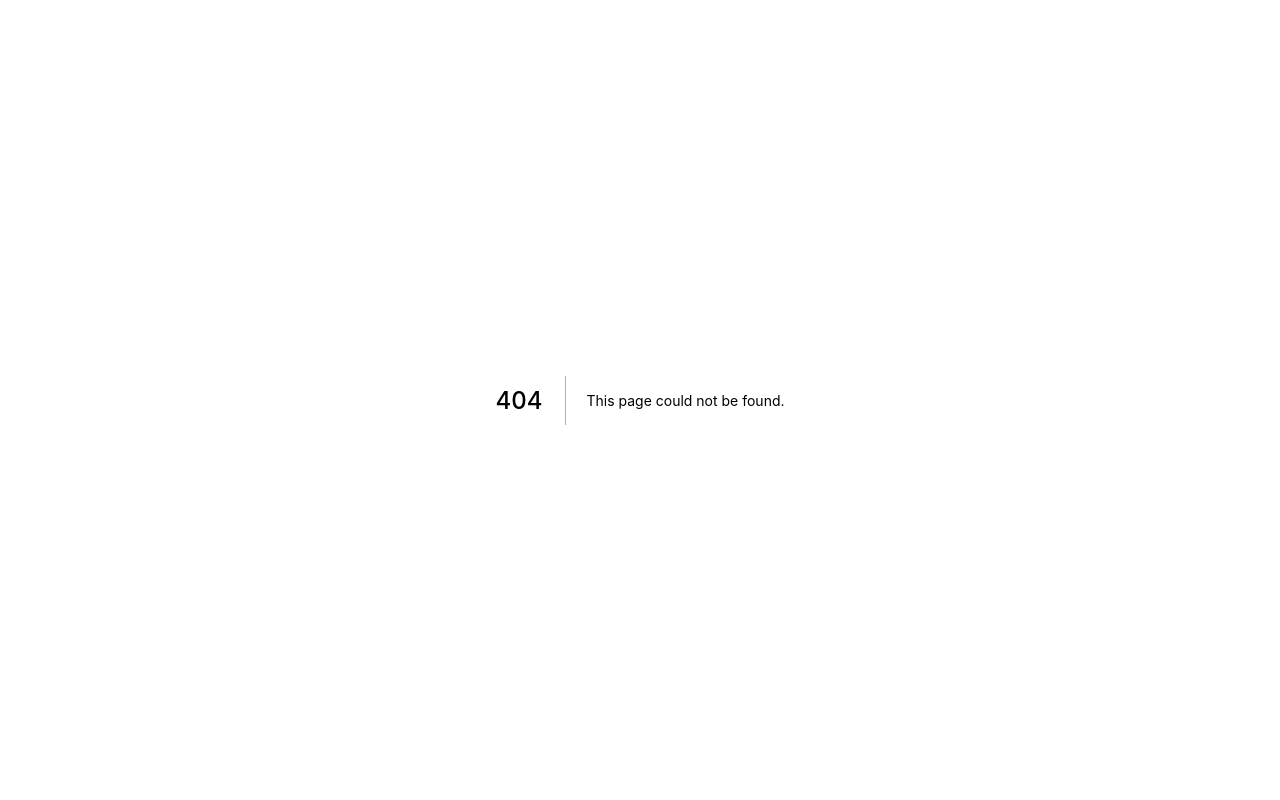
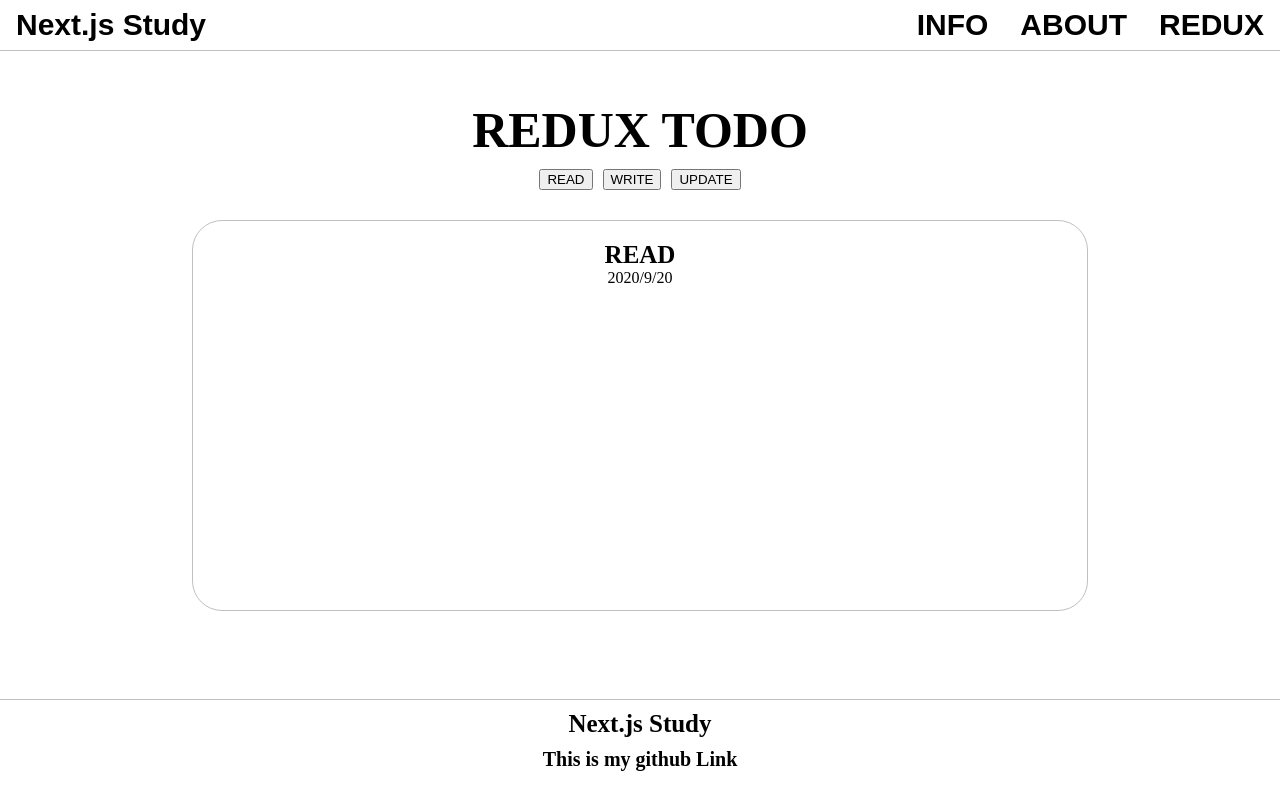
Before and after one commit to yshjft/NEXT_STUDY, a Next.js app: page /redux in a window 1280 px wide. Before the commit this address had no page. Built offline with nearby package versions, Linux system fonts and the light colour scheme.

Commit message:
redux를 위한 ui 구성 완료

```diff
--- /dev/null
+++ b/components/CRUD/Read.jsx
@@ -0,0 +1,19 @@
+import React from 'react'
+
+function ReduxRead(){
+    return(
+        <div>
+            <div className="modeTitle">READ</div>
+            <div className="date">{`${new Date().getFullYear()}/${new Date().getMonth()+1}/${new Date().getDate()}`}</div>
+            <style jsx>{`
+                .modeTitle{
+                    margin-top : 20px;
+                    font-size : 25px;
+                    font-weight : bold;
+                }
+            `}</style>
+        </div>
+    )
+}
+
+export default ReduxRead;
--- /dev/null
+++ b/components/CRUD/Update.jsx
@@ -0,0 +1,24 @@
+import React from 'react'
+
+function ReduxUpdate(){
+    return(
+        <div>
+            <div className="modeTitle">UPDATE</div>
+            <input type='text' placeholder="write something"></input>
+            <button>UPDATE</button>
+        <style jsx>{`
+            .modeTitle{
+                margin-top : 20px;
+                font-size : 25px;
+                font-weight : bold;
+            }
+            input{
+                width : 50%;
+                height : 20px;
+            }
+        `}</style>
+        </div>
+    )
+}
+
+export default ReduxUpdate;
--- /dev/null
+++ b/components/CRUD/Write.jsx
@@ -0,0 +1,24 @@
+import React from 'react'
+
+function ReduxWrite(){
+    return(
+        <div>
+            <div className="modeTitle">WRITE</div>
+            <input type='text' placeholder="write something"></input>
+            <button>write</button>
+            <style jsx>{`
+            .modeTitle{
+                margin-top : 20px;
+                font-size : 25px;
+                font-weight : bold;
+            }
+            input{
+                width : 50%;
+                height : 20px;
+            }
+        `}</style>
+        </div>
+    )
+}
+
+export default ReduxWrite;
--- a/components/layout/Header.jsx
+++ b/components/layout/Header.jsx
@@ -4,7 +4,8 @@ import Link from 'next/link';
 export default ()=>{
     let headerItem =[
         {id : 0, name : 'INFO', link : '/info'},
-        {id : 1, name : 'ABOUT', link : '/about'}
+        {id : 1, name : 'ABOUT', link : '/about'},
+        {id : 2, name : 'REDUX', link : '/redux'}
     ]
     return(
         <div className="header">
--- /dev/null
+++ b/pages/redux.jsx
@@ -0,0 +1,68 @@
+import React, {useState}from 'react'
+import layout from '../components/layout';
+import Layout from '../components/layout'
+import Read from '../components/CRUD/Read'
+import Write from '../components/CRUD/Write'
+import Update from '../components/CRUD/Update'
+
+function Redux(){
+    let [mode, setMode]=useState('READ');
+    let modes = ['READ', 'WRITE', 'UPDATE'];
+
+
+    let crud=null;
+    switch(mode){
+        case 'READ':
+            crud=<Read/>;
+            break;
+        case 'WRITE':
+            crud=<Write/>;
+            break;
+        case 'UPDATE':
+            crud=<Update/>;
+            break;
+        default:
+            break;
+    }
+
+
+    return(
+        <Layout>
+            <div className="title">REDUX TODO</div>
+            <div className="btnArea">
+                { modes.map((btn, index)=> {
+                    return <button key={index} className='modeBtn'
+                    onClick={()=> setMode(btn)}>{btn}</button>})}
+            </div>
+            <div className="componentArea">{crud}</div>
+            <style jsx>{`
+                .title{
+                    margin-top:50px;
+                    text-align : center;
+                    font-size : 50px;
+                    font-weight: bold;
+                }
+                .btnArea{
+                    margin-top : 10px;
+                    margin-bottom : 30px;
+                    text-align : center;
+                }
+                .modeBtn{
+                    margin-left : 5px;
+                    margin-right : 5px;
+                }
+                .componentArea{
+                    margin-left : 15%;
+                    margin-right : 15%;
+                    text-align : center;
+                    border : 1px solid silver;
+                    border-radius : 30px;
+                    height : 60%;
+                }
+            `}</style>
+        </Layout>
+    )
+
+}
+
+export default Redux;
```
